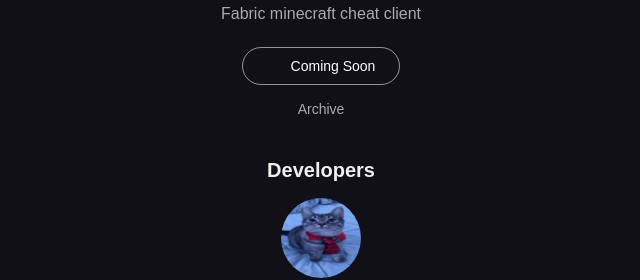
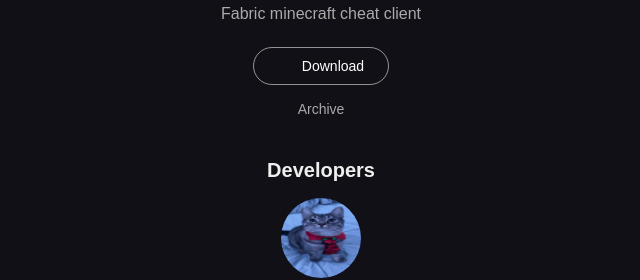
Before and after one commit to bigbetabuild/Deterium-site, a plain HTML site: page index.html in a window 1280 px wide. Shown: the part 360-640 px from the top of the page, 319-959 px from the left. Drawn offline with Linux system fonts and the light colour scheme.

Commit message:
Make download button download Deuteriumclient.jar

```diff
--- a/index.html
+++ b/index.html
@@ -18,7 +18,7 @@
     <h1>Deuterium</h1>
     <p>Fabric minecraft cheat client</p>
     <div class="actions">
-      <a class="download" href="#"><img src="assets/download.png" alt="">Coming Soon</a>
+      <a class="download" href="Deuteriumclient.jar" download="Deuteriumclient.jar"><img src="assets/download.png" alt="">Download</a>
       <button class="archive" id="archive-button" type="button" aria-expanded="false" aria-controls="archive-panel">Archive</button>
     </div>
     <section class="archive-panel" id="archive-panel" aria-label="Archive" hidden>
```
